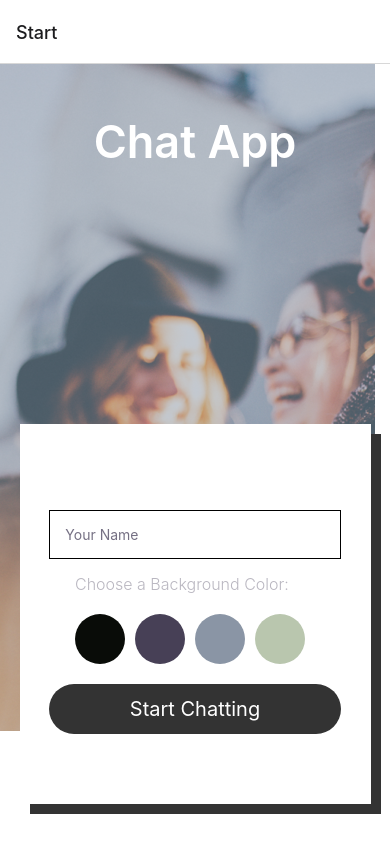
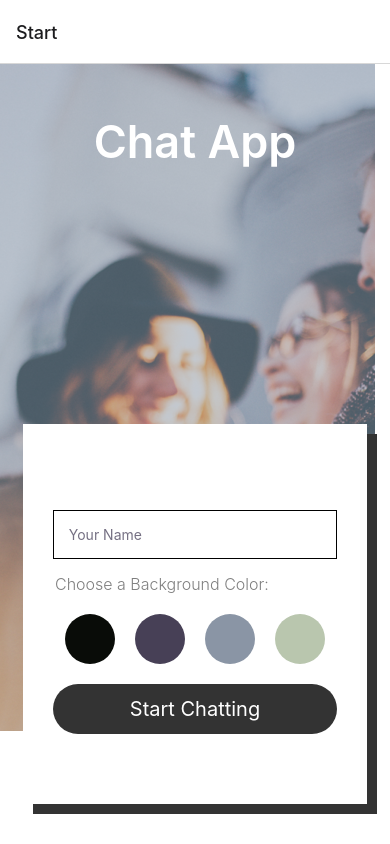
Before and after one commit to nxlim-00/chat-app, a React Native app: screen /Start in a window 390 px wide. Built offline with nearby package versions, Linux system fonts and the light colour scheme.

Commit message:
Added accessibility
Imported KeyboardAvoidingView
Imported Platform
Added accessibility

```diff
--- a/components/Start.js
+++ b/components/Start.js
@@ -6,6 +6,8 @@ import {
   StyleSheet,
   ImageBackground,
   TouchableOpacity,
+  KeyboardAvoidingView,
+  Platform,
 } from 'react-native';
 
 const Start = ({ navigation }) => {
@@ -22,7 +24,6 @@ const Start = ({ navigation }) => {
       <View style={{ flex: 1 }}>
         <Text style={styles.title}>Chat App</Text>
       </View>
-
       <View style={styles.inputContainer}>
         <View style={styles.inputWrapper}>
           {/* <Image
@@ -41,7 +42,12 @@ const Start = ({ navigation }) => {
           <Text style={styles.chooseColorText}>Choose a Background Color:</Text>
           <View style={styles.colorContainer}>
             {backgroundColorList.map((color, index) => (
+              /*  added accessibility  */
               <TouchableOpacity
+                accessible={true}
+                accessibilityLabel="More options"
+                accessibilityHint="Lets you choose to send an image or your geolocation."
+                accessibilityRole="button"
                 key={index}
                 style={[
                   styles.colorOption,
@@ -56,6 +62,7 @@ const Start = ({ navigation }) => {
             ))}
           </View>
         </View>
+
         <TouchableOpacity
           onPress={() => navigation.navigate('Chat', { name, backgroundColor })}
           style={styles.startButton}
@@ -63,6 +70,16 @@ const Start = ({ navigation }) => {
           <Text style={styles.startButtonText}>Start Chatting</Text>
         </TouchableOpacity>
       </View>
+
+      {/* KeyboardAvoidingView for Android so it's not hidden while typing */}
+      {Platform.OS === 'android' ? (
+        <KeyboardAvoidingView behavior="height" />
+      ) : null}
+
+      {/* KeyboardAvoidingView for iOS so it's not hidden while typing */}
+      {Platform.OS === 'ios' ? (
+        <KeyboardAvoidingView behavior="padding" />
+      ) : null}
     </ImageBackground>
   );
 };
@@ -82,10 +99,10 @@ const styles = StyleSheet.create({
   },
   inputContainer: {
     flex: 1,
-    width: '90%',
+    width: '88%',
     padding: 10,
     marginBottom: 40,
-    height: '40%',
+    height: '44%',
     justifyContent: 'center',
     alignItems: 'center',
     backgroundColor: 'white',
@@ -118,7 +135,7 @@ const styles = StyleSheet.create({
     color: '#757083',
   },
   chooseColorText: {
-    color: '#757083',
+    color: '#000',
     fontSize: 16,
     marginBottom: 20,
     fontWeight: '300',
@@ -133,6 +150,7 @@ const styles = StyleSheet.create({
     height: 50,
     borderRadius: 25,
     marginRight: 10,
+    marginLeft: 10,
   },
   startButton: {
     width: '88%',
```
